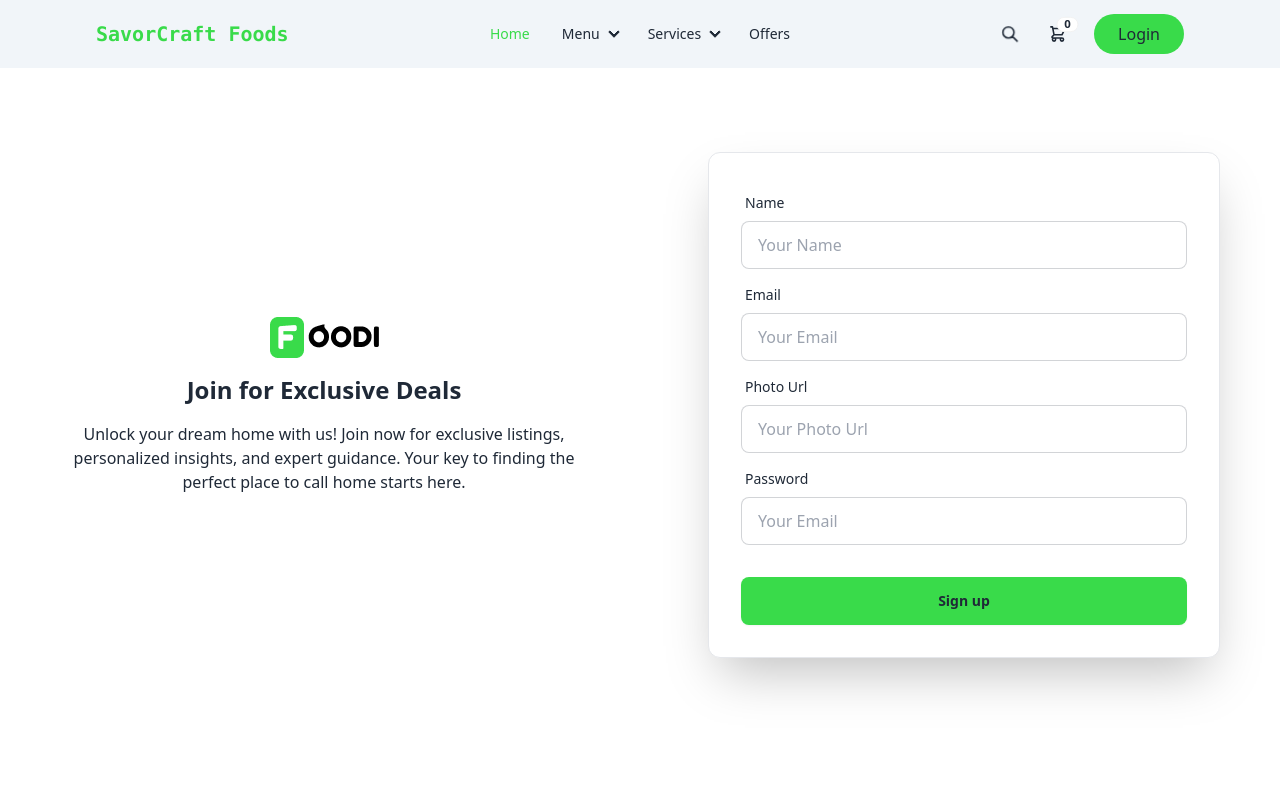
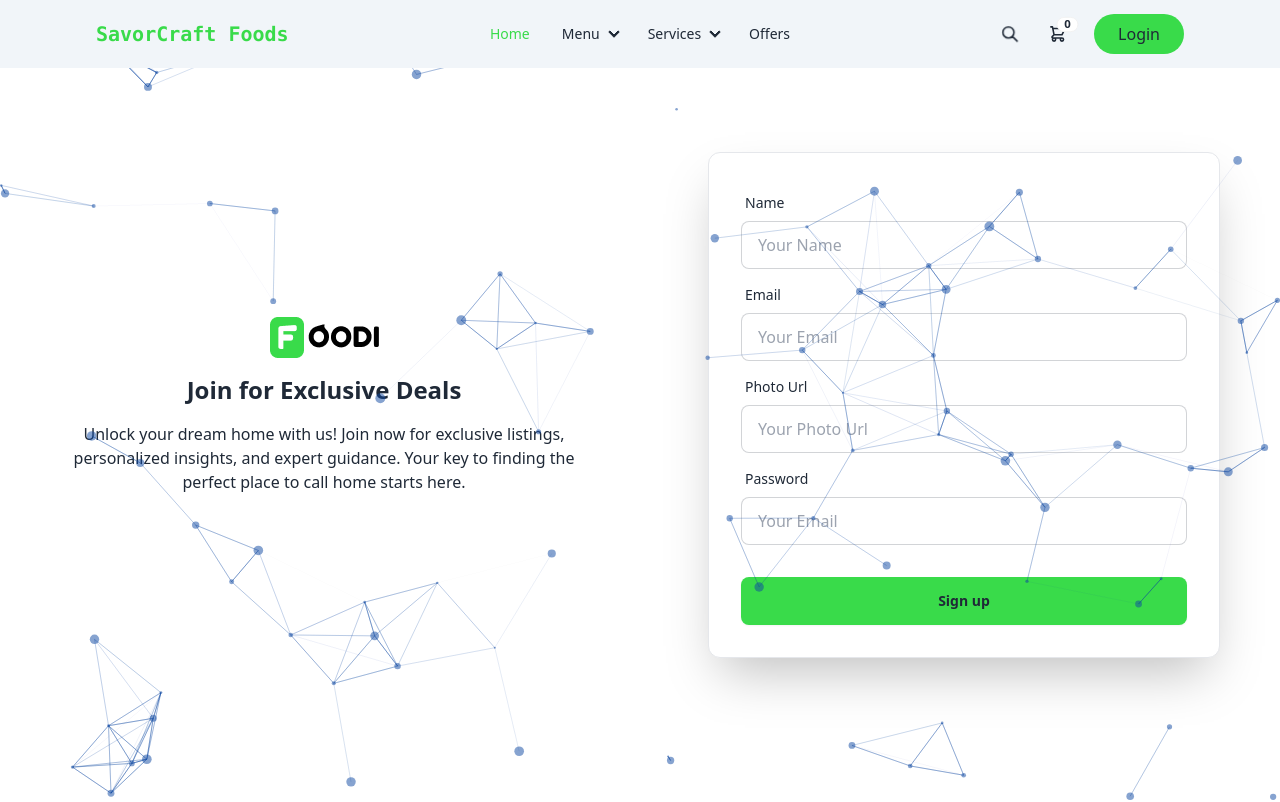
Before and after one commit to hridayroy19/food-project, a React (Vite) app: page /signup in a window 1280 px wide. Shown: the top 802 px of the page. Built offline with nearby package versions, Linux system fonts and the light colour scheme; no server answers.

Commit message:
crrat a  animiton in signup page use particles

```diff
--- a/package.json
+++ b/package.json
@@ -22,8 +22,10 @@
     "react-icons": "^5.0.1",
     "react-lottie": "^1.2.4",
     "react-router-dom": "^6.22.3",
+    "react-tsparticles": "^2.12.2",
     "sort-by": "^1.2.0",
-    "sweetalert2": "^11.10.8"
+    "sweetalert2": "^11.10.8",
+    "tsparticles-slim": "^2.12.0"
   },
   "devDependencies": {
     "@types/react": "^18.2.64",
--- a/src/component/pages/SignUp.jsx
+++ b/src/component/pages/SignUp.jsx
@@ -1,10 +1,25 @@
-import { useContext } from "react";
+import { useContext, useCallback  } from "react";
 import { Authcontext } from "../provider/AuthProvider";
 import toast from "react-hot-toast";
 import { useNavigate } from "react-router-dom";
 import axios from "axios";
+import { loadSlim } from "tsparticles-slim";
+import Particles from "react-tsparticles";
+
 
 const SignUp = () => {
+  // animition
+  const particlesInit = useCallback(async engine => {
+    // console.log(engine);
+    await loadSlim(engine);
+}, []);
+
+const particlesLoaded = useCallback(async container => {
+    // await console.log(container);
+}, []);
+
+
+  //
   const { creatUser , updateProfileData, } = useContext(Authcontext);
   const naviget = useNavigate();
   const handelSignup = (e) => {
@@ -56,6 +71,80 @@
 
   return (
     <div>
+         <Particles
+            id="tsparticles"
+            init={particlesInit}
+            loaded={particlesLoaded}
+            options={{
+                background: {
+                    color: {
+                        // value: "#0d47a1",
+                    },
+                },
+                fpsLimit: 120,
+                interactivity: {
+                    events: {
+                        onClick: {
+                            enable: true,
+                            mode: "push",
+                        },
+                        onHover: {
+                            enable: true,
+                            mode: "repulse",
+                        },
+                        resize: true,
+                    },
+                    modes: {
+                        push: {
+                            quantity: 4,
+                        },
+                        repulse: {
+                            distance: 200,
+                            duration: 0.4,
+                        },
+                    },
+                },
+                particles: {
+                    color: {
+                        value: "#0d47a1",
+                    },
+                    links: {
+                        color: "#0d47a1",
+                        distance: 120,
+                        enable: true,
+                        opacity: 0.5,
+                        width: 1,
+                    },
+                    move: {
+                        direction: "none",
+                        enable: true,
+                        outModes: {
+                            default: "bounce",
+                        },
+                        random: false,
+                        speed: 6,
+                        straight: false,
+                    },
+                    number: {
+                        density: {
+                            enable: true,
+                            area: 800,
+                        },
+                        value: 80,
+                    },
+                    opacity: {
+                        value: 0.5,
+                    },
+                    shape: {
+                        type: "circle",
+                    },
+                    size: {
+                        value: { min: 1, max: 5 },
+                    },
+                },
+                detectRetina: true,
+            }}
+        />
       <div className="hero h-fit py-36">
         <div className=" flex items-center flex-wrap md:w-full justify-around">
           <div className=" w-full mx-5 text-center md:w-2/5">
```
Also changed, not shown: 1 other file (tests, documents, lock files or other folders).
